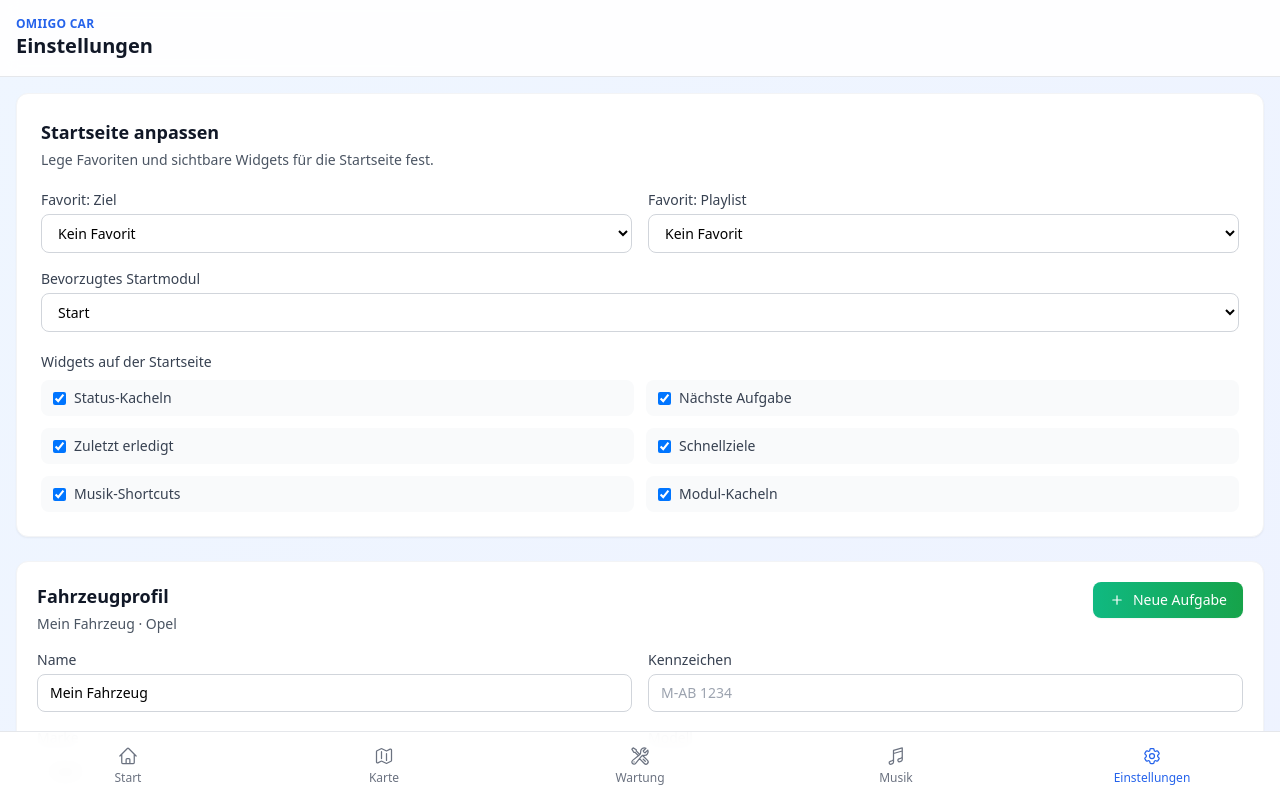
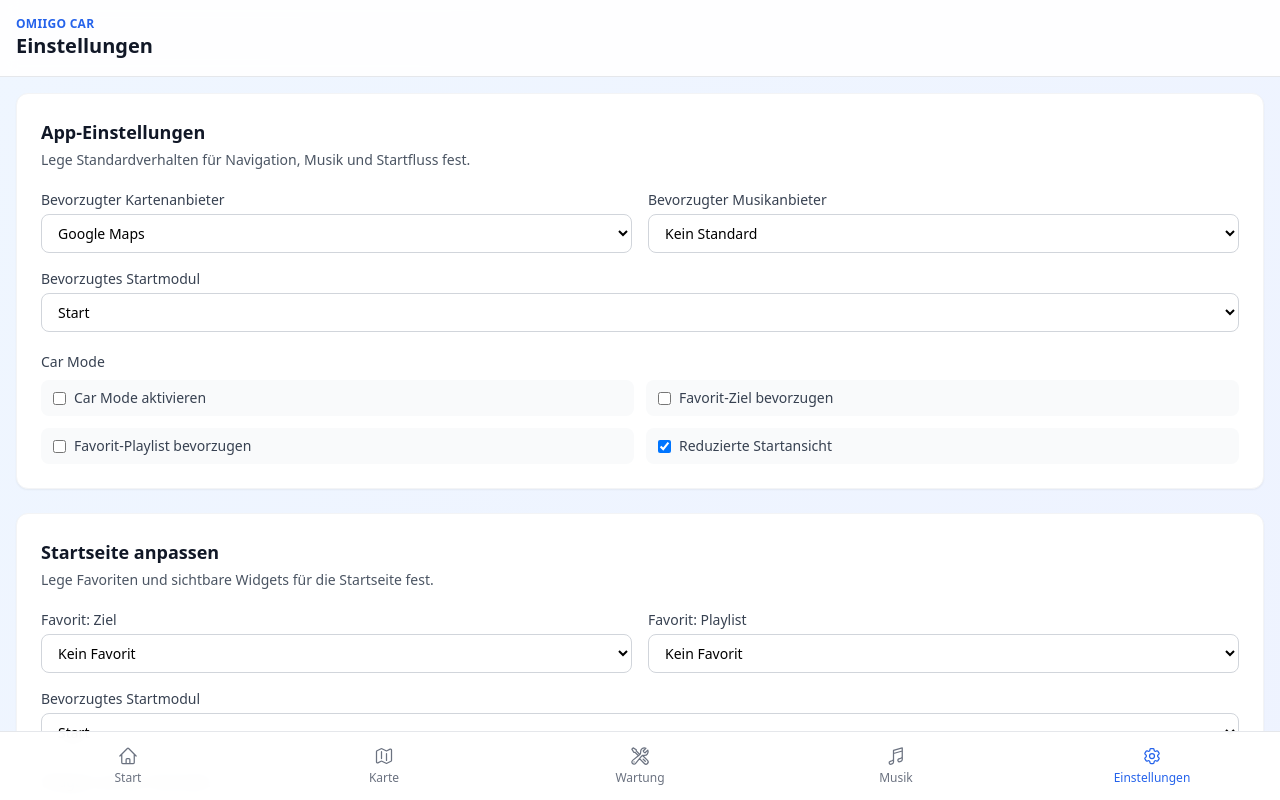
Before and after one commit to azetxxx/opel-check, a Vue app: page /settings in a window 1280 px wide. Shown: the top 800 px of the page. Built offline with nearby package versions, Linux system fonts and the light colour scheme.

Commit message:
feat: add app preferences and home car mode

```diff
--- /dev/null
+++ b/src/components/AppPreferencesCard.vue
@@ -0,0 +1,104 @@
+<script setup lang="ts">
+import type { NavigationProvider } from '../types/map';
+import type { MusicProvider } from '../types/music';
+import type { AppPreferences, StartupModule } from '../types/preferences';
+
+defineProps<{
+  preferences: AppPreferences;
+}>();
+
+const emit = defineEmits<{
+  (e: 'update:preferredMapProvider', value: NavigationProvider): void;
+  (e: 'update:preferredMusicProvider', value: MusicProvider | 'none'): void;
+  (e: 'update:preferredStartupModule', value: StartupModule): void;
+  (e: 'toggle-car-mode', key: keyof AppPreferences['carMode'], value: boolean): void;
+}>();
+
+const startupOptions: { value: StartupModule; label: string }[] = [
+  { value: 'home', label: 'Start' },
+  { value: 'map', label: 'Karte' },
+  { value: 'maintenance', label: 'Wartung' },
+  { value: 'music', label: 'Musik' },
+  { value: 'settings', label: 'Einstellungen' }
+];
+
+const mapProviderOptions: { value: NavigationProvider; label: string }[] = [
+  { value: 'google', label: 'Google Maps' },
+  { value: 'apple', label: 'Apple Karten' },
+  { value: 'waze', label: 'Waze' }
+];
+
+const musicProviderOptions: { value: MusicProvider | 'none'; label: string }[] = [
+  { value: 'none', label: 'Kein Standard' },
+  { value: 'spotify', label: 'Spotify' },
+  { value: 'youtube-music', label: 'YouTube Music' },
+  { value: 'apple-music', label: 'Apple Music' },
+  { value: 'soundcloud', label: 'SoundCloud' },
+  { value: 'other', label: 'Andere' }
+];
+
+const carModeLabels: Record<keyof AppPreferences['carMode'], string> = {
+  enabled: 'Car Mode aktivieren',
+  autoOpenFavoritePlace: 'Favorit-Ziel bevorzugen',
+  autoPlayFavoritePlaylist: 'Favorit-Playlist bevorzugen',
+  simplifiedHome: 'Reduzierte Startansicht'
+};
+</script>
+
+<template>
+  <section class="bg-white rounded-xl shadow-sm border border-gray-100 p-6 space-y-5">
+    <div>
+      <h3 class="text-lg font-semibold text-gray-900">App-Einstellungen</h3>
+      <p class="text-sm text-gray-600 mt-1">Lege Standardverhalten für Navigation, Musik und Startfluss fest.</p>
+    </div>
+
+    <div class="grid grid-cols-1 md:grid-cols-2 gap-4">
+      <div>
+        <label class="block text-sm font-medium text-gray-700 mb-1">Bevorzugter Kartenanbieter</label>
+        <select
+          :value="preferences.preferredMapProvider"
+          @change="emit('update:preferredMapProvider', ($event.target as HTMLSelectElement).value as NavigationProvider)"
+          class="w-full rounded-lg border border-gray-300 px-3 py-2 text-sm bg-white"
+        >
+          <option v-for="option in mapProviderOptions" :key="option.value" :value="option.value">{{ option.label }}</option>
+        </select>
+      </div>
+
+      <div>
+        <label class="block text-sm font-medium text-gray-700 mb-1">Bevorzugter Musikanbieter</label>
+        <select
+          :value="preferences.preferredMusicProvider"
+          @change="emit('update:preferredMusicProvider', ($event.target as HTMLSelectElement).value as MusicProvider | 'none')"
+          class="w-full rounded-lg border border-gray-300 px-3 py-2 text-sm bg-white"
+        >
+          <option v-for="option in musicProviderOptions" :key="option.value" :value="option.value">{{ option.label }}</option>
+        </select>
+      </div>
+
+      <div class="md:col-span-2">
+        <label class="block text-sm font-medium text-gray-700 mb-1">Bevorzugtes Startmodul</label>
+        <select
+          :value="preferences.preferredStartupModule"
+          @change="emit('update:preferredStartupModule', ($event.target as HTMLSelectElement).value as StartupModule)"
+          class="w-full rounded-lg border border-gray-300 px-3 py-2 text-sm bg-white"
+        >
+          <option v-for="option in startupOptions" :key="option.value" :value="option.value">{{ option.label }}</option>
+        </select>
+      </div>
+    </div>
+
+    <div>
+      <p class="text-sm font-medium text-gray-700 mb-2">Car Mode</p>
+      <div class="grid grid-cols-1 sm:grid-cols-2 gap-3 text-sm text-gray-700">
+        <label v-for="(label, key) in carModeLabels" :key="key" class="inline-flex items-center gap-2 rounded-lg bg-gray-50 px-3 py-2">
+          <input
+            type="checkbox"
+            :checked="preferences.carMode[key]"
+            @change="emit('toggle-car-mode', key, ($event.target as HTMLInputElement).checked)"
+          >
+          {{ label }}
+        </label>
+      </div>
+    </div>
+  </section>
+</template>
--- a/src/composables/useAppPreferences.ts
+++ b/src/composables/useAppPreferences.ts
@@ -8,7 +8,15 @@ const STORAGE_VERSION = 1;
 const defaultPreferences = (): AppPreferences => ({
   favoritePlaceId: null,
   favoritePlaylistId: null,
+  preferredMapProvider: 'google',
+  preferredMusicProvider: 'none',
   preferredStartupModule: 'home',
+  carMode: {
+    enabled: false,
+    autoOpenFavoritePlace: false,
+    autoPlayFavoritePlaylist: false,
+    simplifiedHome: true
+  },
   homeWidgets: {
     stats: true,
     nextTask: true,
@@ -28,7 +36,15 @@ const normalizePreferences = (value: Partial<AppPreferences> | null | undefined)
   return {
     favoritePlaceId: value?.favoritePlaceId ?? fallback.favoritePlaceId,
     favoritePlaylistId: value?.favoritePlaylistId ?? fallback.favoritePlaylistId,
+    preferredMapProvider: value?.preferredMapProvider ?? fallback.preferredMapProvider,
+    preferredMusicProvider: value?.preferredMusicProvider ?? fallback.preferredMusicProvider,
     preferredStartupModule: value?.preferredStartupModule ?? fallback.preferredStartupModule,
+    carMode: {
+      enabled: value?.carMode?.enabled ?? fallback.carMode.enabled,
+      autoOpenFavoritePlace: value?.carMode?.autoOpenFavoritePlace ?? fallback.carMode.autoOpenFavoritePlace,
+      autoPlayFavoritePlaylist: value?.carMode?.autoPlayFavoritePlaylist ?? fallback.carMode.autoPlayFavoritePlaylist,
+      simplifiedHome: value?.carMode?.simplifiedHome ?? fallback.carMode.simplifiedHome
+    },
     homeWidgets: {
       stats: value?.homeWidgets?.stats ?? fallback.homeWidgets.stats,
       nextTask: value?.homeWidgets?.nextTask ?? fallback.homeWidgets.nextTask,
--- a/src/pages/HomePage.vue
+++ b/src/pages/HomePage.vue
@@ -41,6 +41,9 @@ const currentDate = computed(() => new Date());
 const filteredTasks = computed(() => maintenanceTasks.value.filter((task) => task.vehicleId === activeVehicle.value.id && !task.isArchived));
 const enrichedTasks = computed(() => enrichTasks(filteredTasks.value, currentDate.value));
 const filteredLogs = computed(() => logs.value.filter((log) => log.vehicleId === activeVehicle.value.id));
+
+const isCarMode = computed(() => preferences.value.carMode.enabled);
+const isSimplifiedCarMode = computed(() => isCarMode.value && preferences.value.carMode.simplifiedHome);
 
 const quickStats = computed(() => {
   const overdue = enrichedTasks.value.filter((task) => task.status === 'overdue').length;
@@ -112,6 +115,14 @@ const startupModuleLabel: Record<string, string> = {
   settings: 'Einstellungen'
 };
 
+const showStats = computed(() => preferences.value.homeWidgets.stats && !isSimplifiedCarMode.value);
+const showRecentCompletions = computed(() => preferences.value.homeWidgets.recentCompletions && !isSimplifiedCarMode.value);
+const showQuickPlaces = computed(() => preferences.value.homeWidgets.quickPlaces && (!isSimplifiedCarMode.value || quickPlaces.value.length > 0));
+const showQuickPlaylists = computed(() => preferences.value.homeWidgets.quickPlaylists && (!isSimplifiedCarMode.value || quickPlaylists.value.length > 0));
+const showModules = computed(() => preferences.value.homeWidgets.modules && !isSimplifiedCarMode.value);
+const shouldAutoFocusFavoritePlace = computed(() => isCarMode.value && preferences.value.carMode.autoOpenFavoritePlace && favoritePlace.value);
+const shouldAutoFocusFavoritePlaylist = computed(() => isCarMode.value && preferences.value.carMode.autoPlayFavoritePlaylist && favoritePlaylist.value);
+
 const openPlace = (place: SavedPlace) => {
   const provider = place.defaultProvider ?? place.providers[0] ?? 'google';
   const encoded = encodeURIComponent(place.address);
@@ -137,20 +148,57 @@ onMounted(() => {
 <template>
   <section class="space-y-6">
     <section class="bg-white rounded-xl shadow-sm border border-gray-100 p-6 space-y-4">
-      <div class="flex flex-col gap-1 sm:flex-row sm:items-center sm:justify-between">
+      <div class="flex flex-col gap-3 sm:flex-row sm:items-center sm:justify-between">
         <div>
-          <h3 class="text-lg font-semibold text-gray-900">Aktives Fahrzeug</h3>
+          <div class="flex items-center gap-2">
+            <h3 class="text-lg font-semibold text-gray-900">Aktives Fahrzeug</h3>
+            <span v-if="isCarMode" class="px-2 py-0.5 text-xs rounded-full bg-slate-900 text-white">Car Mode</span>
+          </div>
           <p class="text-sm text-gray-600">
             {{ activeVehicle.name }}<span v-if="activeVehicle.brand || activeVehicle.model"> · {{ [activeVehicle.brand, activeVehicle.model].filter(Boolean).join(' ') }}</span>
           </p>
         </div>
         <RouterLink to="/settings" class="inline-flex items-center gap-2 text-sm font-medium text-blue-600 hover:text-blue-700">
           <Cog6ToothIcon class="h-4 w-4" />
-          Startseite anpassen
+          Einstellungen
         </RouterLink>
       </div>
 
-      <div v-if="favoritePlace || favoritePlaylist || preferences.preferredStartupModule !== 'home'" class="grid grid-cols-1 md:grid-cols-3 gap-3">
+      <div v-if="isCarMode && (favoritePlace || favoritePlaylist)" class="grid grid-cols-1 xl:grid-cols-2 gap-4">
+        <button
+          v-if="favoritePlace"
+          @click="openPlace(favoritePlace)"
+          class="rounded-2xl bg-blue-600 px-5 py-5 text-left text-white shadow-sm hover:bg-blue-700 transition-colors"
+        >
+          <div class="flex items-start justify-between gap-3">
+            <div>
+              <p class="text-sm font-medium text-blue-100">Schnellstart Ziel</p>
+              <p class="mt-2 text-xl font-semibold">{{ favoritePlace.label }}</p>
+              <p class="mt-1 text-sm text-blue-100">{{ favoritePlace.address }}</p>
+              <p v-if="shouldAutoFocusFavoritePlace" class="mt-3 text-xs font-medium text-blue-100">Favorit-Ziel priorisiert</p>
+            </div>
+            <span class="text-xs font-medium text-blue-100">{{ providerLabel[favoritePlace.defaultProvider ?? favoritePlace.providers[0] ?? 'google'] }}</span>
+          </div>
+        </button>
+
+        <button
+          v-if="favoritePlaylist"
+          @click="openPlaylist(favoritePlaylist.id, favoritePlaylist.url)"
+          class="rounded-2xl bg-purple-600 px-5 py-5 text-left text-white shadow-sm hover:bg-purple-700 transition-colors"
+        >
+          <div class="flex items-start justify-between gap-3">
+            <div>
+              <p class="text-sm font-medium text-purple-100">Schnellstart Musik</p>
+              <p class="mt-2 text-xl font-semibold">{{ favoritePlaylist.title }}</p>
+              <p class="mt-1 text-sm text-purple-100">{{ favoritePlaylist.provider }}</p>
+              <p v-if="shouldAutoFocusFavoritePlaylist" class="mt-3 text-xs font-medium text-purple-100">Favorit-Playlist priorisiert</p>
+            </div>
+            <span class="text-xs font-medium text-purple-100">Abspielen</span>
+          </div>
+        </button>
+      </div>
+
+      <div v-else-if="favoritePlace || favoritePlaylist || preferences.preferredStartupModule !== 'home'" class="grid grid-cols-1 md:grid-cols-3 gap-3">
         <button v-if="favoritePlace" @click="openPlace(favoritePlace)" class="rounded-xl bg-blue-50 px-4 py-4 text-left hover:bg-blue-100 transition-colors">
           <div class="flex items-start justify-between gap-3">
             <div>
@@ -178,7 +226,7 @@ onMounted(() => {
         </div>
       </div>
 
-      <div v-if="preferences.homeWidgets.stats" class="grid grid-cols-2 xl:grid-cols-4 gap-3">
+      <div v-if="showStats" class="grid grid-cols-2 xl:grid-cols-4 gap-3">
         <div v-for="item in quickStats" :key="item.label" class="rounded-xl px-4 py-4" :class="item.tone">
           <p class="text-sm font-medium">{{ item.label }}</p>
           <p class="mt-2 text-2xl font-semibold">{{ item.value }}</p>
@@ -186,7 +234,7 @@ onMounted(() => {
       </div>
     </section>
 
-    <div v-if="preferences.homeWidgets.nextTask || preferences.homeWidgets.recentCompletions" class="grid grid-cols-1 xl:grid-cols-2 gap-4">
+    <div v-if="preferences.homeWidgets.nextTask || showRecentCompletions" class="grid grid-cols-1 xl:grid-cols-2 gap-4">
       <section v-if="preferences.homeWidgets.nextTask" class="bg-white rounded-xl shadow-sm border border-gray-100 p-6">
         <div class="flex items-center justify-between gap-3">
           <h3 class="text-lg font-semibold text-gray-900">Nächste Aufgabe</h3>
@@ -203,7 +251,7 @@ onMounted(() => {
         <p v-else class="mt-4 text-sm text-gray-500">Aktuell gibt es keine offenen oder bald fälligen Aufgaben.</p>
       </section>
 
-      <section v-if="preferences.homeWidgets.recentCompletions" class="bg-white rounded-xl shadow-sm border border-gray-100 p-6">
+      <section v-if="showRecentCompletions" class="bg-white rounded-xl shadow-sm border border-gray-100 p-6">
         <div class="flex items-center justify-between gap-3">
           <h3 class="text-lg font-semibold text-gray-900">Zuletzt erledigt</h3>
           <RouterLink to="/maintenance" class="inline-flex items-center gap-1 text-sm font-medium text-blue-600 hover:text-blue-700">
@@ -222,8 +270,8 @@ onMounted(() => {
       </section>
     </div>
 
-    <div v-if="preferences.homeWidgets.quickPlaces || preferences.homeWidgets.quickPlaylists" class="grid grid-cols-1 xl:grid-cols-2 gap-4">
-      <section v-if="preferences.homeWidgets.quickPlaces" class="bg-white rounded-xl shadow-sm border border-gray-100 p-6 space-y-4">
+    <div v-if="showQuickPlaces || showQuickPlaylists" class="grid grid-cols-1 xl:grid-cols-2 gap-4">
+      <section v-if="showQuickPlaces" class="bg-white rounded-xl shadow-sm border border-gray-100 p-6 space-y-4">
         <div class="flex items-center justify-between gap-3">
           <h3 class="text-lg font-semibold text-gray-900">Schnellziele</h3>
           <RouterLink to="/map" class="inline-flex items-center gap-1 text-sm font-medium text-blue-600 hover:text-blue-700">
@@ -246,7 +294,7 @@ onMounted(() => {
         <p v-else class="text-sm text-gray-500">Noch keine Schnellziele gespeichert.</p>
       </section>
 
-      <section v-if="preferences.homeWidgets.quickPlaylists" class="bg-white rounded-xl shadow-sm border border-gray-100 p-6 space-y-4">
+      <section v-if="showQuickPlaylists" class="bg-white rounded-xl shadow-sm border border-gray-100 p-6 space-y-4">
         <div class="flex items-center justify-between gap-3">
           <h3 class="text-lg font-semibold text-gray-900">Musik-Shortcuts</h3>
           <RouterLink to="/music" class="inline-flex items-center gap-1 text-sm font-medium text-blue-600 hover:text-blue-700">
@@ -270,7 +318,7 @@ onMounted(() => {
       </section>
     </div>
 
-    <section v-if="preferences.homeWidgets.modules" class="space-y-4">
+    <section v-if="showModules" class="space-y-4">
       <div class="flex items-center justify-between gap-3">
         <h3 class="text-lg font-semibold text-gray-900">Module</h3>
         <RouterLink to="/maintenance" class="inline-flex items-center gap-2 text-sm font-medium text-emerald-600 hover:text-emerald-700">
--- a/src/pages/SettingsPage.vue
+++ b/src/pages/SettingsPage.vue
@@ -1,5 +1,6 @@
 <script setup lang="ts">
 import { ref } from 'vue';
+import AppPreferencesCard from '../components/AppPreferencesCard.vue';
 import BackupPanel from '../components/BackupPanel.vue';
 import HomePreferencesCard from '../components/HomePreferencesCard.vue';
 import VehicleProfileCard from '../components/VehicleProfileCard.vue';
@@ -60,10 +61,27 @@ const toggleWidget = (key: keyof AppPreferences['homeWidgets'], value: boolean)
     }
   });
 };
+
+const toggleCarMode = (key: keyof AppPreferences['carMode'], value: boolean) => {
+  updatePreferences({
+    carMode: {
+      ...preferences.value.carMode,
+      [key]: value
+    }
+  });
+};
 </script>
 
 <template>
   <section class="space-y-6">
+    <AppPreferencesCard
+      :preferences="preferences"
+      @update:preferred-map-provider="updatePreferences({ preferredMapProvider: $event })"
+      @update:preferred-music-provider="updatePreferences({ preferredMusicProvider: $event })"
+      @update:preferred-startup-module="updatePreferences({ preferredStartupModule: $event })"
+      @toggle-car-mode="toggleCarMode"
+    />
+
     <HomePreferencesCard
       :preferences="preferences"
       :places="places"
--- a/src/types/preferences.ts
+++ b/src/types/preferences.ts
@@ -1,3 +1,6 @@
+import type { NavigationProvider } from './map';
+import type { MusicProvider } from './music';
+
 export type StartupModule = 'home' | 'map' | 'maintenance' | 'music' | 'settings';
 
 export interface HomeWidgetVisibility {
@@ -9,9 +12,19 @@ export interface HomeWidgetVisibility {
   modules: boolean;
 }
 
+export interface CarModePreferences {
+  enabled: boolean;
+  autoOpenFavoritePlace: boolean;
+  autoPlayFavoritePlaylist: boolean;
+  simplifiedHome: boolean;
+}
+
 export interface AppPreferences {
   favoritePlaceId: string | null;
   favoritePlaylistId: string | null;
+  preferredMapProvider: NavigationProvider;
+  preferredMusicProvider: MusicProvider | 'none';
   preferredStartupModule: StartupModule;
+  carMode: CarModePreferences;
   homeWidgets: HomeWidgetVisibility;
 }
```
